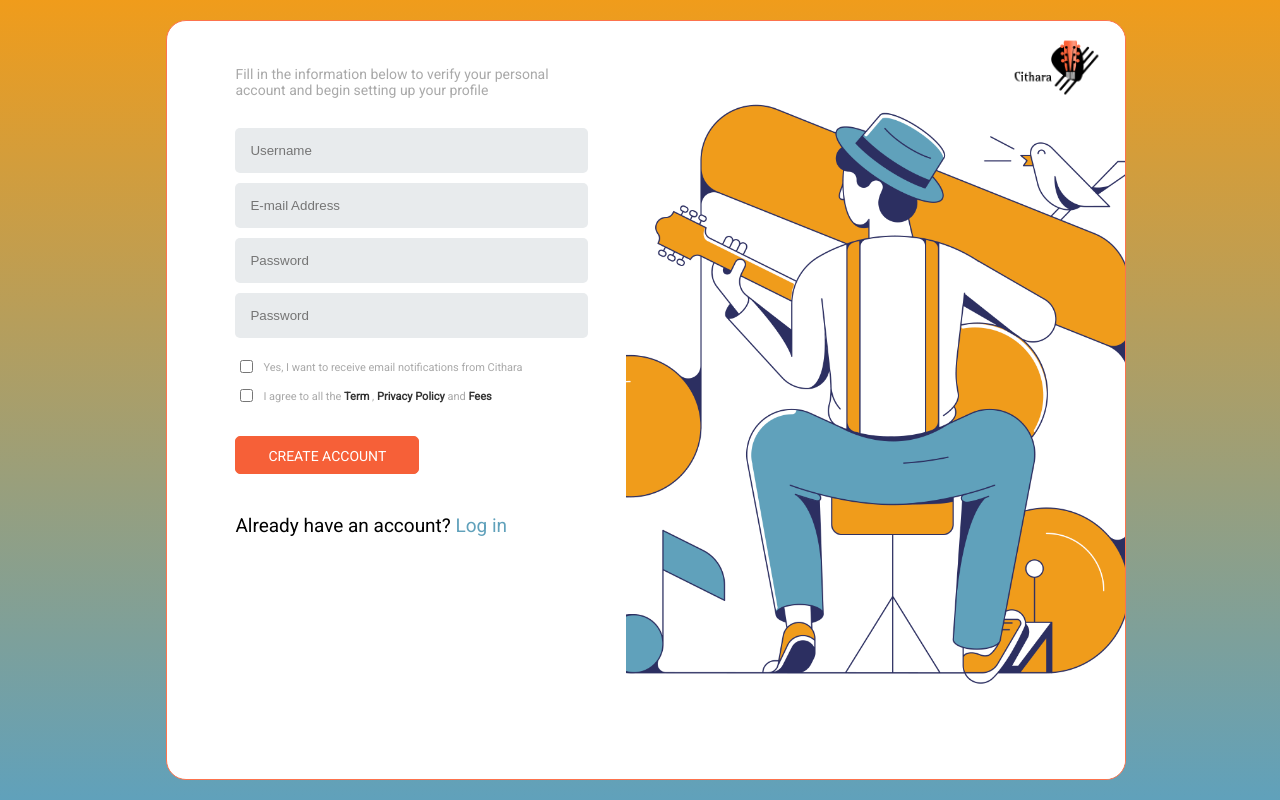
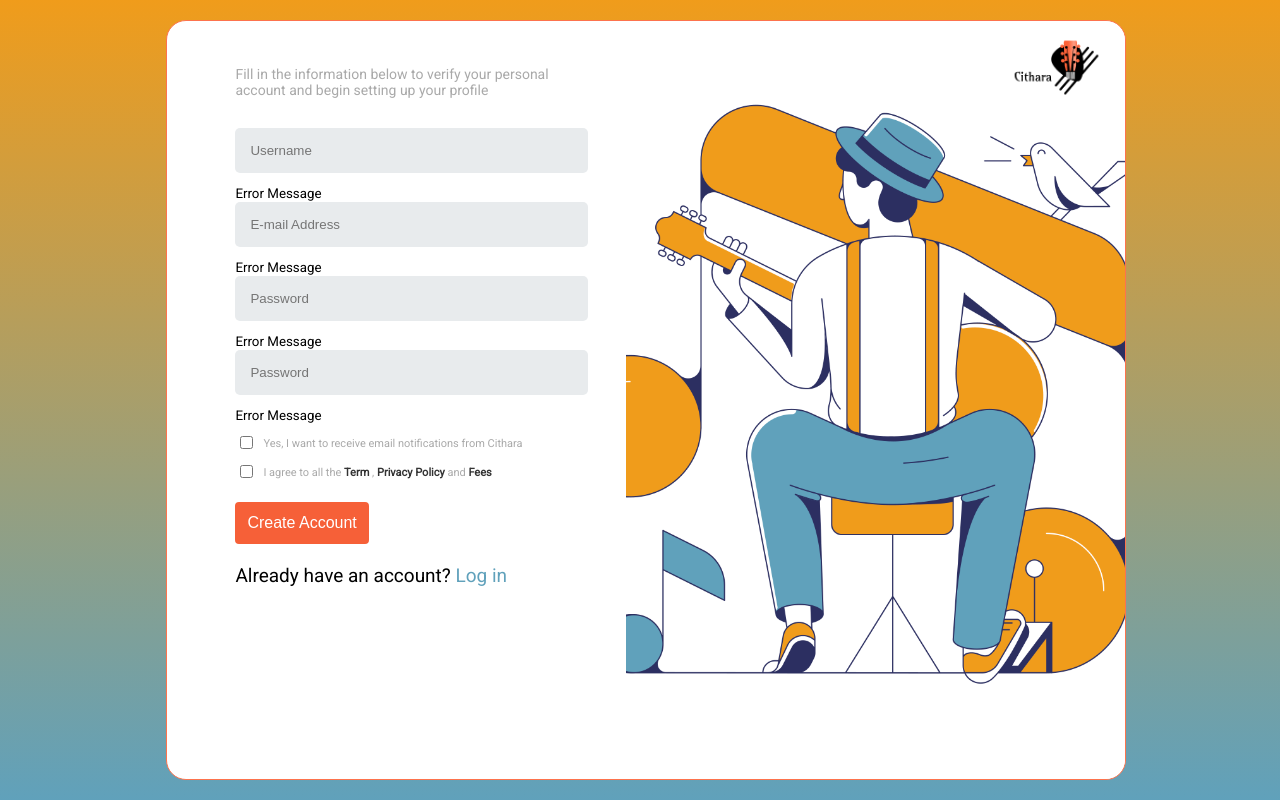
Before and after one commit to jose-a-dlc05/cithara-frontend, a PHP site: page /registration.html in a window 1280 px wide. Run offline with PHP 8.4, Linux system fonts and the light colour scheme; some web fonts are replaced.

Commit message:
Fixed button on registration page

```diff
--- a/registration.html
+++ b/registration.html
@@ -14,7 +14,8 @@
           Fill in the information below to verify your personal account and
           begin setting up your profile
         </p>
-        <form>
+        <form id="form" class="form">
+          <div class="form-control">
             <input
               type="text"
               name="username"
@@ -23,14 +24,20 @@
               class="reg-username"
               required
             />
+            <small>Error Message</small>
+          </div>
+          <div class="form-control">
             <input
-            type="email"
+              type="text"
               name="email"
               id="email"
               placeholder="E-mail Address"
               class="reg-emailadd"
               required
             />
+            <small>Error Message</small>
+          </div>
+          <div class="form-control">
             <input
               type="password"
               name="password"
@@ -40,6 +47,9 @@
               autocomplete="on"
               required
             />
+            <small>Error Message</small>
+          </div>
+          <div class="form-control">
             <input
               type="password"
               name="password"
@@ -49,6 +59,8 @@
               autocomplete="on"
               required
             />
+            <small>Error Message</small>
+          </div>
         </form>
         <label class="email-checkbox">
           <input type="checkbox" />
@@ -84,9 +96,7 @@
             ></span
           >
         </label>
-        <div class="form-buttons">
-          <a href="#" class="primary-btn btn ca-btn">Create Account</a>
-        </div>
+        <button>Create Account</button>
         <p class="existing-account">
           Already have an account?
           <a href="login.html" class="login-anchor">Log in</a>
--- a/resources/css/style.css
+++ b/resources/css/style.css
@@ -197,7 +197,6 @@ footer {
   letter-spacing: 0.5px;
 }
 
-
 /* ------------ */
 /* REGISTRATION */
 /* ------------ */
@@ -210,6 +209,18 @@ footer {
   );
 }
 
+button {
+  cursor: pointer;
+  background-color: #f66038;
+  border: 2px solid #f66038;
+  border-radius: 4px;
+  color: #fff;
+  display: block;
+  font-size: 16px;
+  padding: 10px;
+  margin-top: 20px;
+  margin-bottom: 20px;
+}
 
 /* --------------- */
 /* FORGOT PASSWORD */
@@ -222,8 +233,6 @@ footer {
     rgba(244, 142, 172, 1) 100%
   );
 }
-
-
 
 /* Login Form */
 input[type='email'],
@@ -292,15 +301,15 @@ input[type='text'] {
 }
 
 .primary-btn {
-  background: #F66038;
+  background: #f66038;
   color: #ffffff;
-  border: 1px solid #F66038;
+  border: 1px solid #f66038;
 }
 
 .secondary-btn {
   background: #ffffff;
-  color: #F66038;
-  border: 1px solid #F66038;
+  color: #f66038;
+  border: 1px solid #f66038;
 }
 
 .legal-terms {
```
Lines whose indentation alone changed are shown as unchanged.
